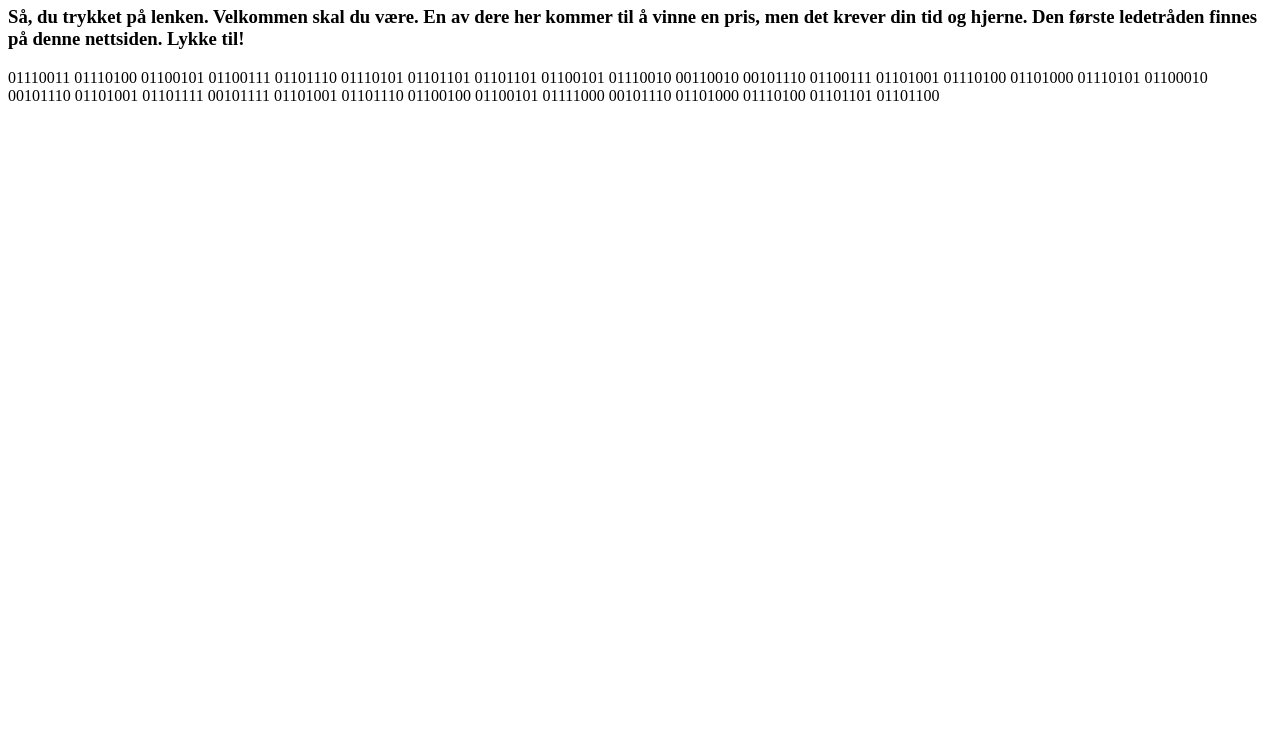
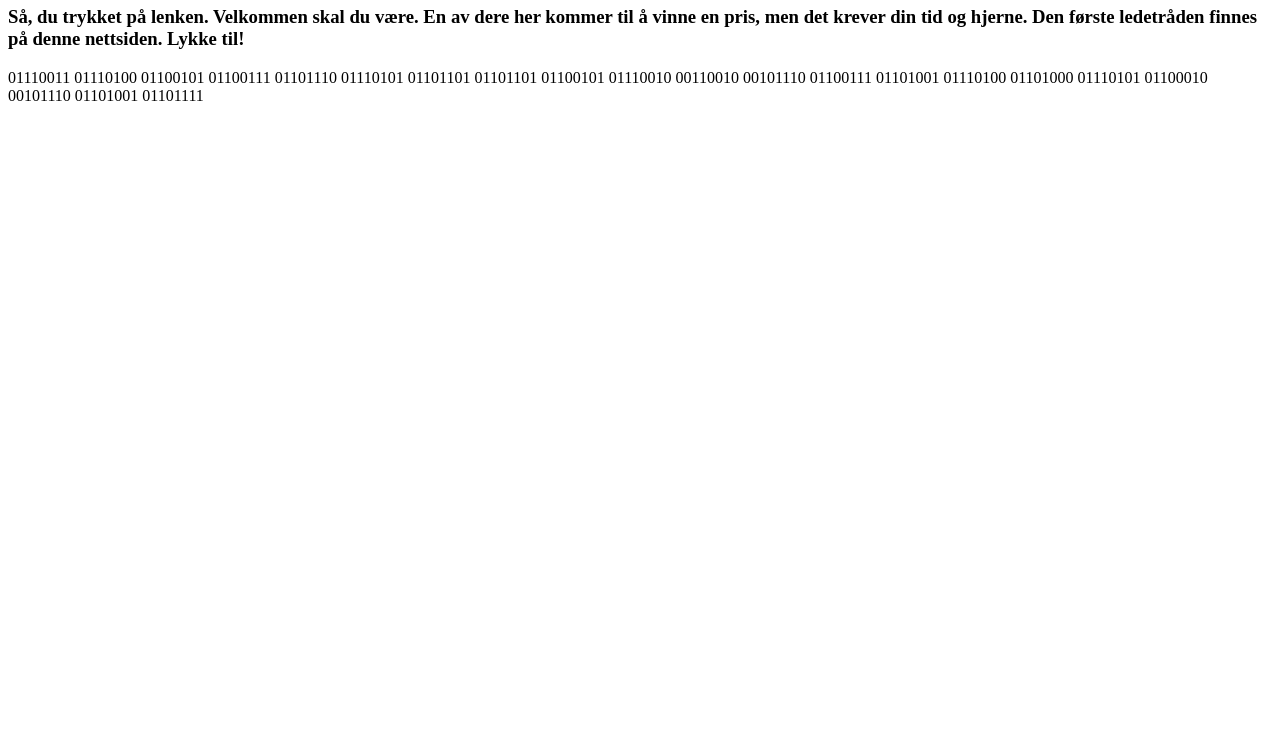
Before and after one commit to Eggstremt/eggstremt.github.io, a plain HTML site: page index.html in a window 1280 px wide. Shown: the part 60-800 px from the top of the page. Drawn offline with Linux system fonts and the light colour scheme.

Commit message:
Update index.html

```diff
--- a/index.html
+++ b/index.html
@@ -8,7 +8,7 @@
 
 <h3>Så, du trykket på lenken. Velkommen skal du være. En av dere her kommer til å vinne en pris, men det krever din tid og hjerne. Den første ledetråden finnes på denne nettsiden. Lykke til!</h3>
 
-<p>01110011 01110100 01100101 01100111 01101110 01110101 01101101 01101101 01100101 01110010 00110010 00101110 01100111 01101001 01110100 01101000 01110101 01100010 00101110 01101001 01101111 00101111 01101001 01101110 01100100 01100101 01111000 00101110 01101000 01110100 01101101 01101100</p>
+<p>01110011 01110100 01100101 01100111 01101110 01110101 01101101 01101101 01100101 01110010 00110010 00101110 01100111 01101001 01110100 01101000 01110101 01100010 00101110 01101001 01101111</p>
 
 </body>
 
```
